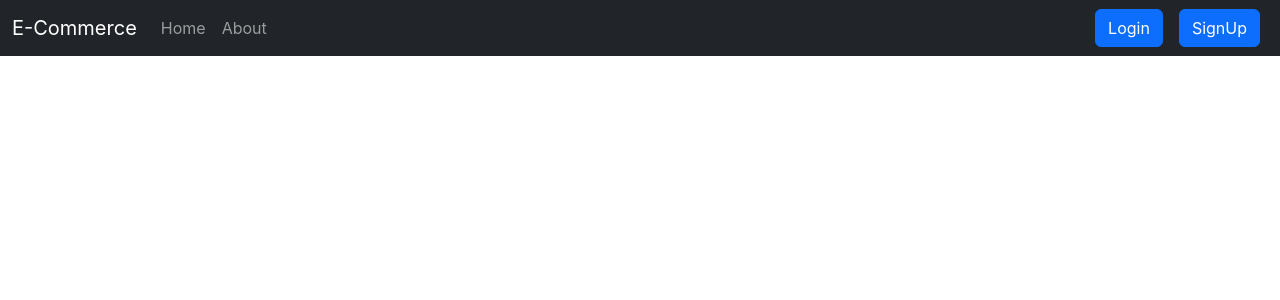
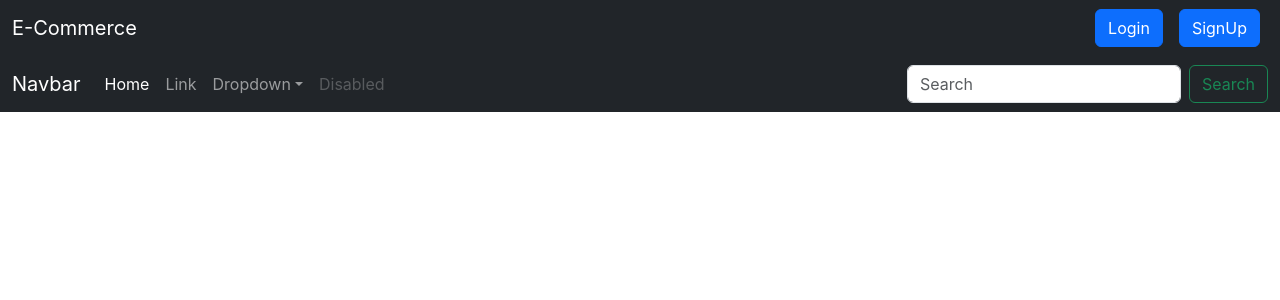
Before and after one commit to VrajRP2004/OnlineShooping, a React (Create React App) app: page /home in a window 1280 px wide. Shown: the top 300 px of the page. Built offline with nearby package versions, Linux system fonts and the light colour scheme.

Commit message:
day2 part-1 , I am not sure today I will do more or not

```diff
--- a/src/App.js
+++ b/src/App.js
@@ -7,6 +7,7 @@ import {
   Route
 } from "react-router-dom";
 import Signup from "./components/Signup";
+import Homepage from "./components/Homepage/Homepage";
 
 function App() {
   return (
@@ -19,6 +20,7 @@ function App() {
             <Route exact path="/" element={<Login/>}></Route>
             <Route  path="/login" element={<Login/>}></Route>
             <Route exact path="/signup" element={<Signup/>}></Route>
+            <Route exact path="/home" element={<Homepage/>}></Route>
           </Routes>
         </div>
       </Router>
--- /dev/null
+++ b/src/components/Homepage/Homepage.js
@@ -0,0 +1,12 @@
+import React from 'react'
+import HomepageNavbar from './HomepageNavbar'
+
+function Homepage() {
+    return (
+        <>
+          <HomepageNavbar/>
+        </>
+    )
+}
+
+export default Homepage
--- /dev/null
+++ b/src/components/Homepage/HomepageNavbar.js
@@ -0,0 +1,47 @@
+import React from 'react'
+import { Link } from 'react-router-dom'
+
+function HomepageNavbar() {
+  return (
+    <>
+          <nav className="navbar navbar-expand-lg navbar-dark bg-dark">
+                <div className="container-fluid">
+                    <Link className="navbar-brand" to="/">Navbar</Link>
+                    <button className="navbar-toggler" type="button" data-bs-toggle="collapse" data-bs-target="#navbarSupportedContent" aria-controls="navbarSupportedContent" aria-expanded="false" aria-label="Toggle navigation">
+                        <span className="navbar-toggler-icon"></span>
+                    </button>
+                    <div className="collapse navbar-collapse" id="navbarSupportedContent">
+                        <ul className="navbar-nav me-auto mb-2 mb-lg-0">
+                            <li className="nav-item">
+                                <Link className="nav-link active" aria-current="page" to="/">Home</Link>
+                            </li>
+                            <li className="nav-item">
+                                <Link className="nav-link" to="/">Link</Link>
+                            </li>
+                            <li className="nav-item dropdown">
+                                <Link className="nav-link dropdown-toggle" to="/" role="button" data-bs-toggle="dropdown" aria-expanded="false">
+                                    Dropdown
+                                </Link>
+                                <ul className="dropdown-menu">
+                                    <li><Link className="dropdown-item" to="/">Action</Link></li>
+                                    <li><Link className="dropdown-item" to="/">Another action</Link></li>
+                                    <li><hr className="dropdown-divider"/></li>
+                                    <li><Link className="dropdown-item" to="/">Something else here</Link></li>
+                                </ul>
+                            </li>
+                            <li className="nav-item">
+                                <Link className="nav-link disabled" aria-disabled="true">Disabled</Link>
+                            </li>
+                        </ul>
+                        <form className="d-flex" role="search">
+                            <input className="form-control me-2" type="search" placeholder="Search" aria-label="Search"/>
+                                <button className="btn btn-outline-success" type="submit">Search</button>
+                        </form>
+                    </div>
+                </div>
+            </nav>
+    </>
+  )
+}
+
+export default HomepageNavbar
--- a/src/components/Login.js
+++ b/src/components/Login.js
@@ -1,42 +1,47 @@
-import React, {useState} from 'react'
-import { useNavigate }from 'react-router-dom'
+import React, { useState } from 'react';
+import { useNavigate } from 'react-router-dom';
+
 export default function Login() {
-    const [credentials, setCredentials] = useState({email: "", password: ""})
-    let nevigate = useNavigate();
-    const onChange = (e)=>{
-        setCredentials({...credentials, [e.target.name]: e.target.value})
-    }
+    const [credentials, setCredentials] = useState({ email: "", password: "" });
+    const navigate = useNavigate();
+    const onChange = (e) => {
+        setCredentials({ ...credentials, [e.target.name]: e.target.value });
+    };
+
     const handleSubmit = async (e) => {
         e.preventDefault();
+
             const response = await fetch("http://localhost:5000/api/auth/login", {
                 method: 'POST',
                 headers: {
                     'Content-Type': 'application/json'
                 },
-            body: JSON.stringify({email: credentials.email, password: credentials.password})
+                body: JSON.stringify({ email: credentials.email, password: credentials.password })
             });
 
-        const json = await response.json()
-        if(json.success){
+            const json = await response.json();
+            if (json.success) {
                 localStorage.setItem('token', json.authToken);
-            nevigate("/signup")
+                navigate("/home");
+            } else {
+                // Handle login failure
+                console.error("Login failed");
             }
+    };
 
-
-    }
     return (
         <div className='container'>
             <form onSubmit={handleSubmit}>
                 <div className="mb-3">
-                    <label htmlFor="exampleInputEmail1" className="form-label">Email address</label>
-                    <input type="email" className="form-control" onChange={onChange} name='email' id="email" aria-describedby="emailHelp" value={credentials.email}/>
+                    <label htmlFor="email" className="form-label">Email address</label>
+                    <input type="email" className="form-control" onChange={onChange} name='email' id="email" aria-describedby="emailHelp" value={credentials.email} />
                 </div>
                 <div className="mb-3">
-                    <label htmlFor="exampleInputPassword1" className="form-label">Password</label>
-                    <input type="password" onChange={onChange}  className="form-control" name='password' id="password" value={credentials.password}/>
+                    <label htmlFor="password" className="form-label">Password</label>
+                    <input type="password" onChange={onChange} className="form-control" name='password' id="password" value={credentials.password} />
                 </div>
                 <button type="submit" className="btn btn-primary">Submit</button>
             </form>
         </div>
-    )
+    );
 }
--- a/src/components/Navbar.js
+++ b/src/components/Navbar.js
@@ -18,18 +18,7 @@ export default function Navbar() {
             <nav className="navbar navbar-expand-lg navbar-dark bg-dark">
                 <div className="container-fluid">
                     <Link className="navbar-brand" to="/">E-Commerce</Link>
-                    <button className="navbar-toggler" type="button" data-bs-toggle="collapse" data-bs-target="#navbarSupportedContent" aria-controls="navbarSupportedContent" aria-expanded="false" aria-label="Toggle navigation">
-                        <span className="navbar-toggler-icon"></span>
-                    </button>
-                    <div className="collapse navbar-collapse" id="navbarSupportedContent">
-                        <ul className="navbar-nav me-auto mb-2 mb-lg-0">
-                            <li className="nav-item">
-                                <Link className={`nav-link ${location.pathname==="/"?" active":""}`} aria-current="page" to="/">Home</Link>
-                            </li>
-                            <li className="nav-item">
-                                <Link className={`nav-link ${location.pathname==="/about"?" active":""}`} to="/about">About</Link>
-                            </li>
-                        </ul>
+                    <div id="navbarSupportedContent">
                         {!localStorage.getItem('token')?<form className="d-flex" role="search">
                             <Link className='btn btn-primary mx-2' to="/login" role="button">Login</Link>
                             <Link className='btn btn-primary mx-2' to="/signup" role="button">SignUp</Link>
--- a/src/components/Signup.js
+++ b/src/components/Signup.js
@@ -20,7 +20,7 @@ const Signup = () => {
         if (json.success){
             //  save the auth token and redirect
             localStorage.setItem('token', json.authToken);
-            nevigate('/login')
+            nevigate('/home')
         }
     }
 
```
Lines whose indentation alone changed are shown as unchanged.
